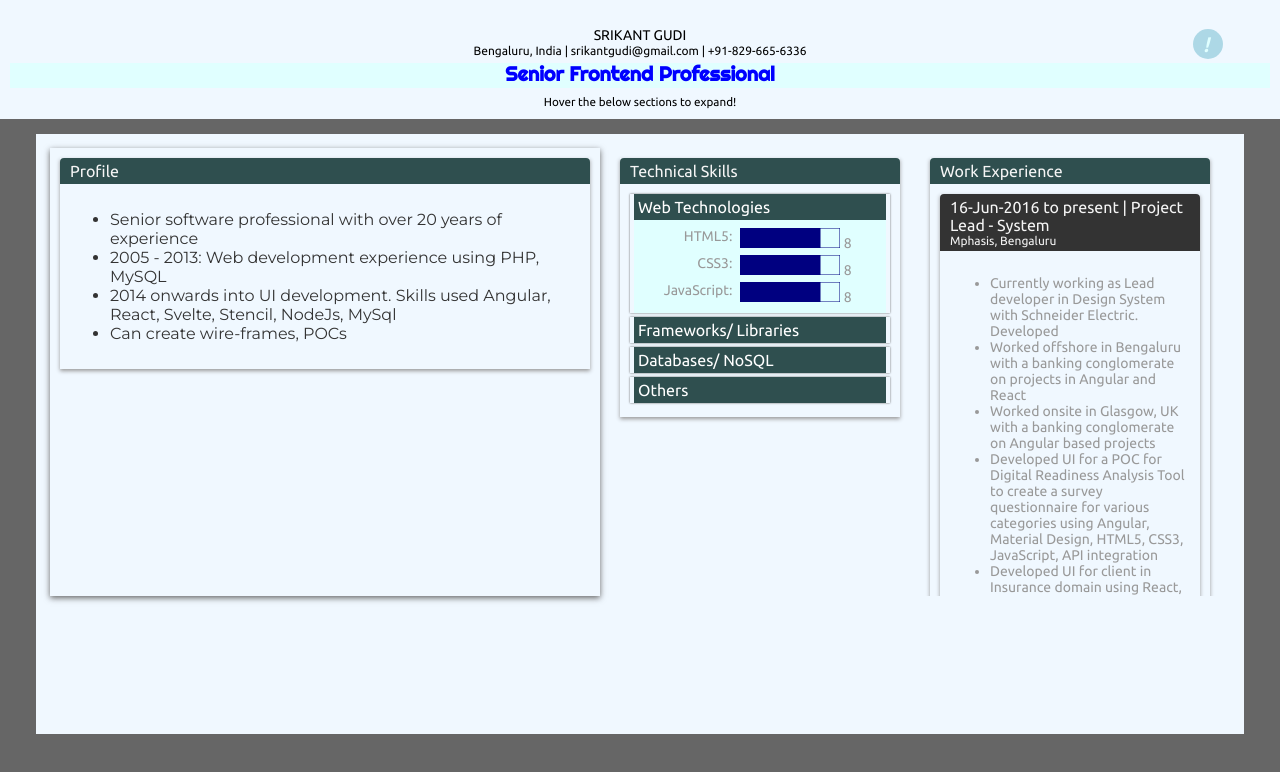
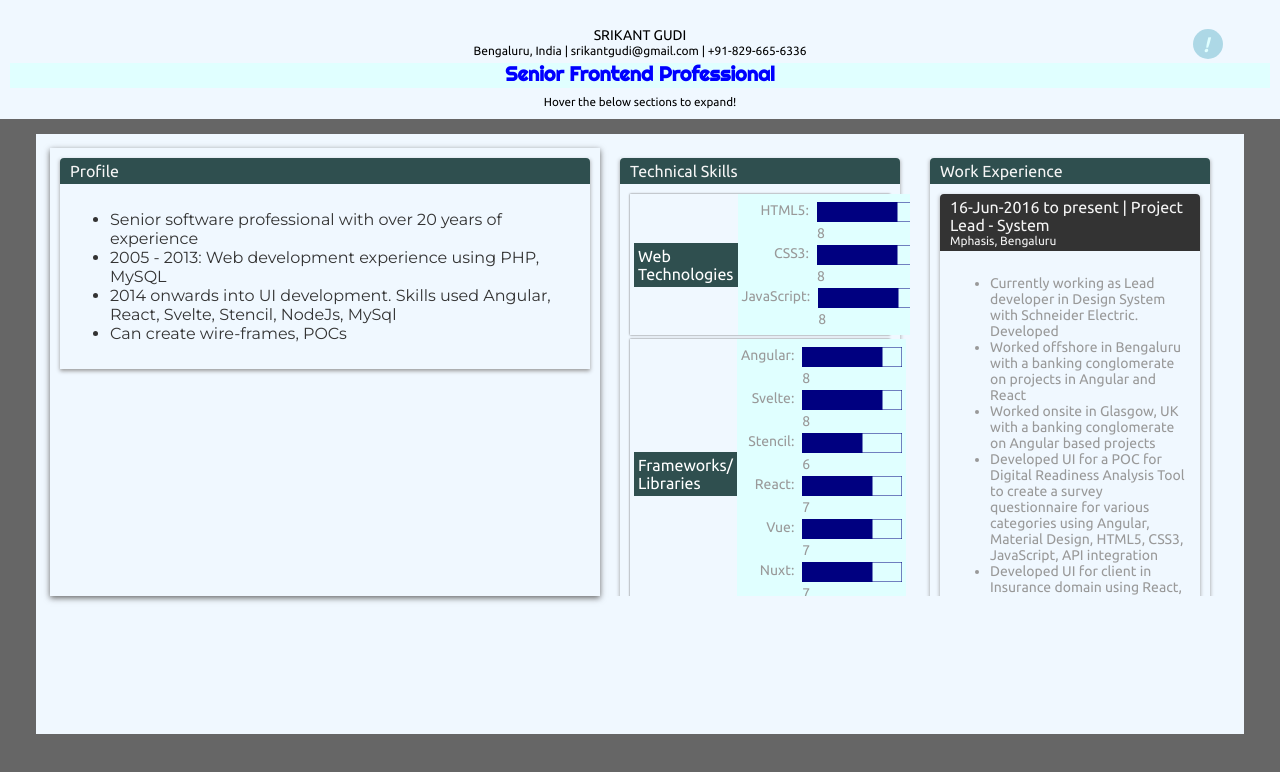
Before and after one commit to srikantgudi/srikantgudi.github.io, a Svelte app: page / in a window 1280 px wide. Shown: the top 772 px of the page. Built offline with nearby package versions, Linux system fonts and the light colour scheme.

Commit message:
Update Skills.svelte

```diff
--- a/src/Skills.svelte
+++ b/src/Skills.svelte
@@ -46,6 +46,9 @@
     box-shadow: 0 0 2px #666666;
     margin-bottom: 4px;
     padding: 0 4px;
+    display: grid;
+    grid-template-columns: 2fr 3fr;
+    align-items: center;
   }
   .group-name {
     font-size: 16px;
@@ -69,7 +72,6 @@
   .skill-list {
     background-color: lightcyan;
     padding: 4px;
-    display: none;
     transition: all 1s ease-in;
   }
   .skill-list.active {
@@ -89,12 +91,8 @@
     <div>
       {#each skills as skill}
         <div class="skill-group">
-          <div
-            class="group-name"
-            on:click={() => (selectedGroup = skill.group)}>
-            {skill.group}
-          </div>
-          <div class="skill-list" class:active={selectedGroup === skill.group}>
+          <div class="group-name">{skill.group}</div>
+          <div class="skill-list">
             {#each skill.items as item}
               <div class="skill">
                 <span class="skill-name txt-right">{item.name}:</span>
```
